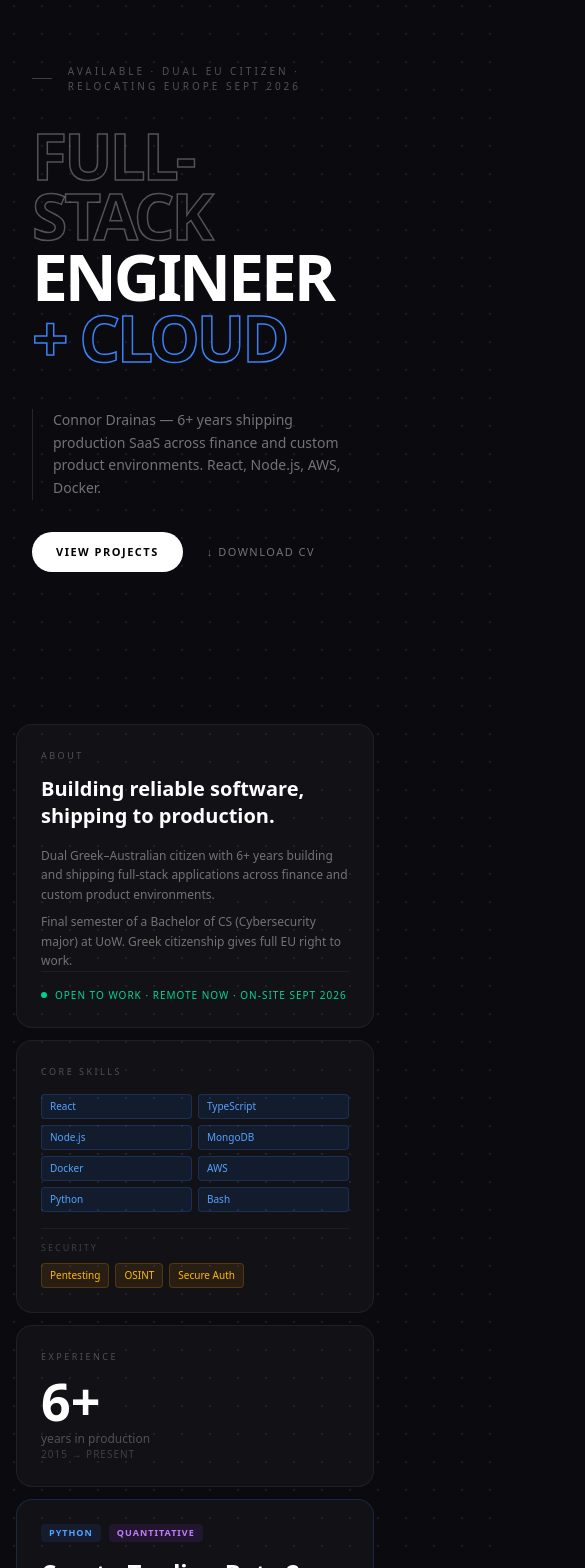
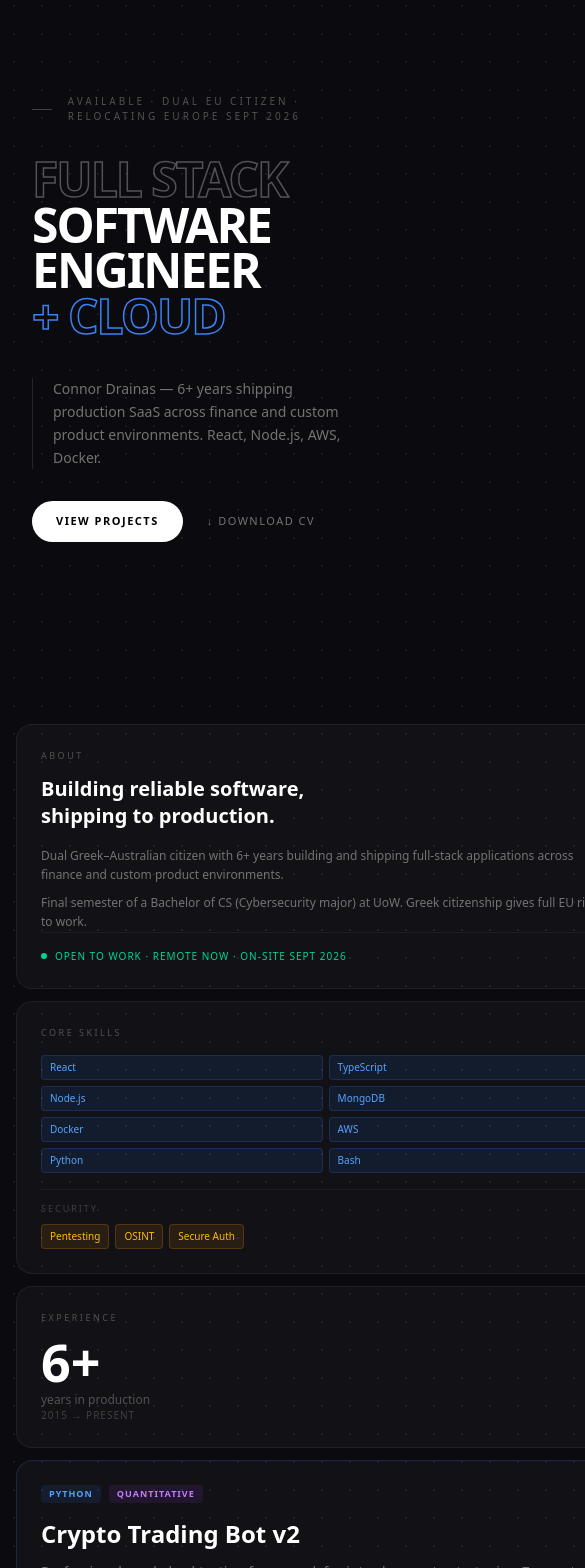
Before and after one commit to V0NOG/resumeWebsite, a Next.js app: page / in a window 390 px wide. Shown: the part 120-1688 px from the top of the page, 585 px wide, since content can reach past the window. Built offline with nearby package versions, Linux system fonts and the light colour scheme.

Commit message:
fix: nav links, hero text, email address, mobile bento grid

```diff
--- a/src/app/globals.css
+++ b/src/app/globals.css
@@ -63,3 +63,15 @@ body {
 }
 
 .pulse { animation: availability-pulse 2s ease-in-out infinite; }
+
+/* Mobile bento grid — collapse to single column */
+@media (max-width: 767px) {
+  .bento-grid {
+    grid-template-columns: 1fr !important;
+    grid-auto-rows: auto !important;
+  }
+  .bento-grid > * {
+    grid-column: 1 / -1 !important;
+    grid-row: auto !important;
+  }
+}
--- a/src/components/BentoGrid.tsx
+++ b/src/components/BentoGrid.tsx
@@ -1,13 +1,8 @@
 export default function BentoGrid({ children }: { children: React.ReactNode }) {
   return (
-    <section className="max-w-7xl mx-auto px-4 md:px-8 pb-24">
-      {/* Mobile: single-column stack */}
-      <div className="flex flex-col gap-3 md:hidden">
-        {children}
-      </div>
-      {/* Desktop: 12-column bento grid */}
+    <section id="experience" className="max-w-7xl mx-auto px-4 md:px-8 pb-24">
       <div
-        className="hidden md:grid gap-3"
+        className="bento-grid grid gap-3"
         style={{ gridTemplateColumns: "repeat(12, 1fr)", gridAutoRows: "80px" }}
       >
         {children}
--- a/src/components/Hero.tsx
+++ b/src/components/Hero.tsx
@@ -9,10 +9,10 @@ export default function Hero() {
       </p>
 
       {/* Editorial display type — Chiara Luzzana style */}
-      <h1 className="font-display font-black leading-[0.95] tracking-[-3px] mb-10"
-           style={{ fontSize: "clamp(64px, 10vw, 130px)" }}>
-        <span className="text-stroke block">FULL-STACK</span>
-        <span className="text-white block">ENGINEER</span>
+      <h1 className="font-display font-black leading-[0.95] tracking-[-2px] mb-10"
+           style={{ fontSize: "clamp(48px, 7.5vw, 110px)" }}>
+        <span className="text-stroke block">FULL STACK</span>
+        <span className="text-white block">SOFTWARE ENGINEER</span>
         <span className="text-stroke-blue block">+ CLOUD</span>
       </h1>
 
--- a/src/components/cards/ContactBar.tsx
+++ b/src/components/cards/ContactBar.tsx
@@ -43,10 +43,10 @@ export default function ContactBar() {
           </div>
           <div className="flex items-center gap-3">
             <a
-              href="mailto:stormbreaker128@gmail.com"
+              href="mailto:connor@drainas.com"
               className="text-[10px] tracking-wide uppercase text-neutral-500 hover:text-white px-4 py-2 rounded-full border border-white/10 hover:border-white/20 transition-all"
             >
-              Email
+              connor@drainas.com
             </a>
             <a
               href="https://github.com/V0NOG"
```
